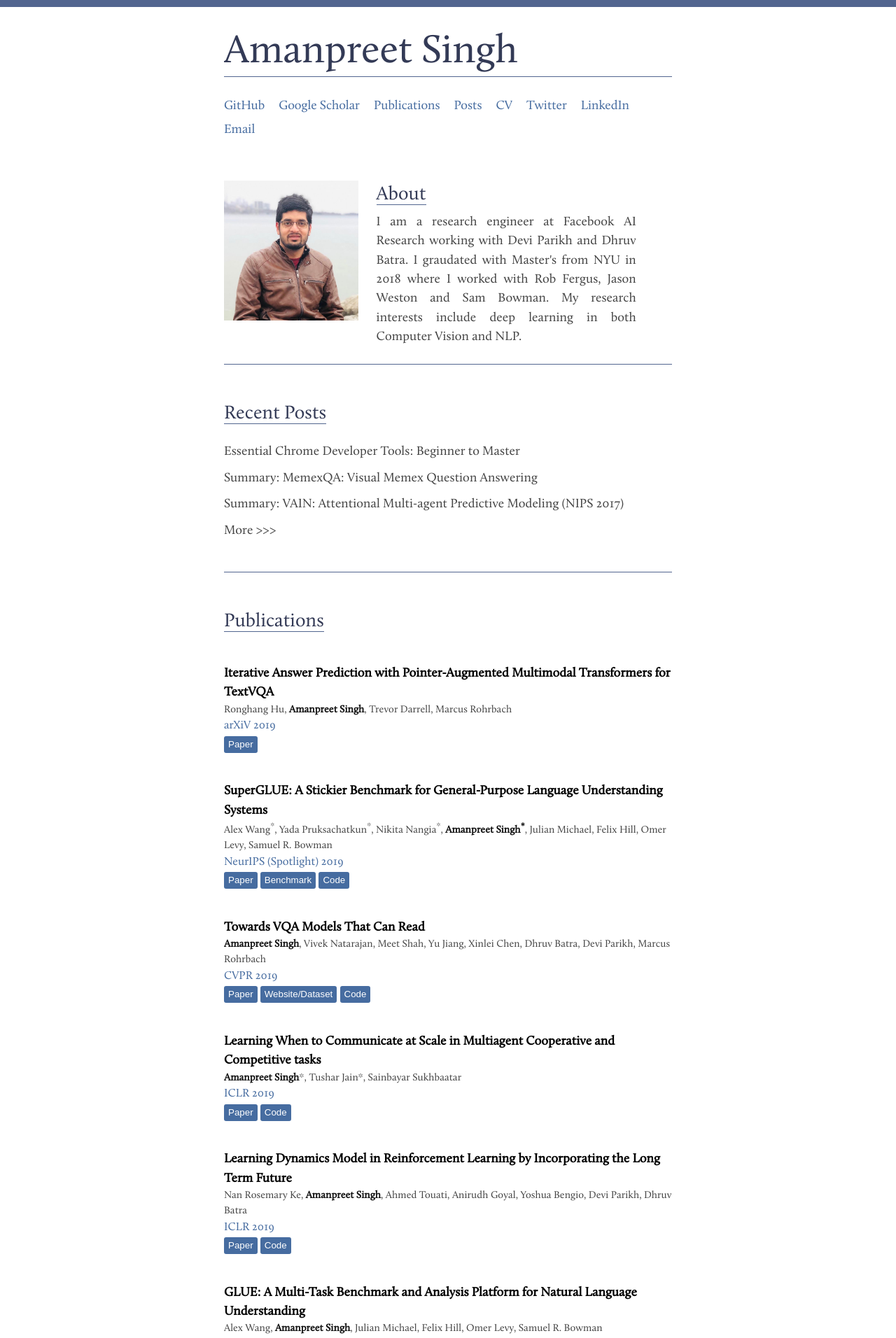
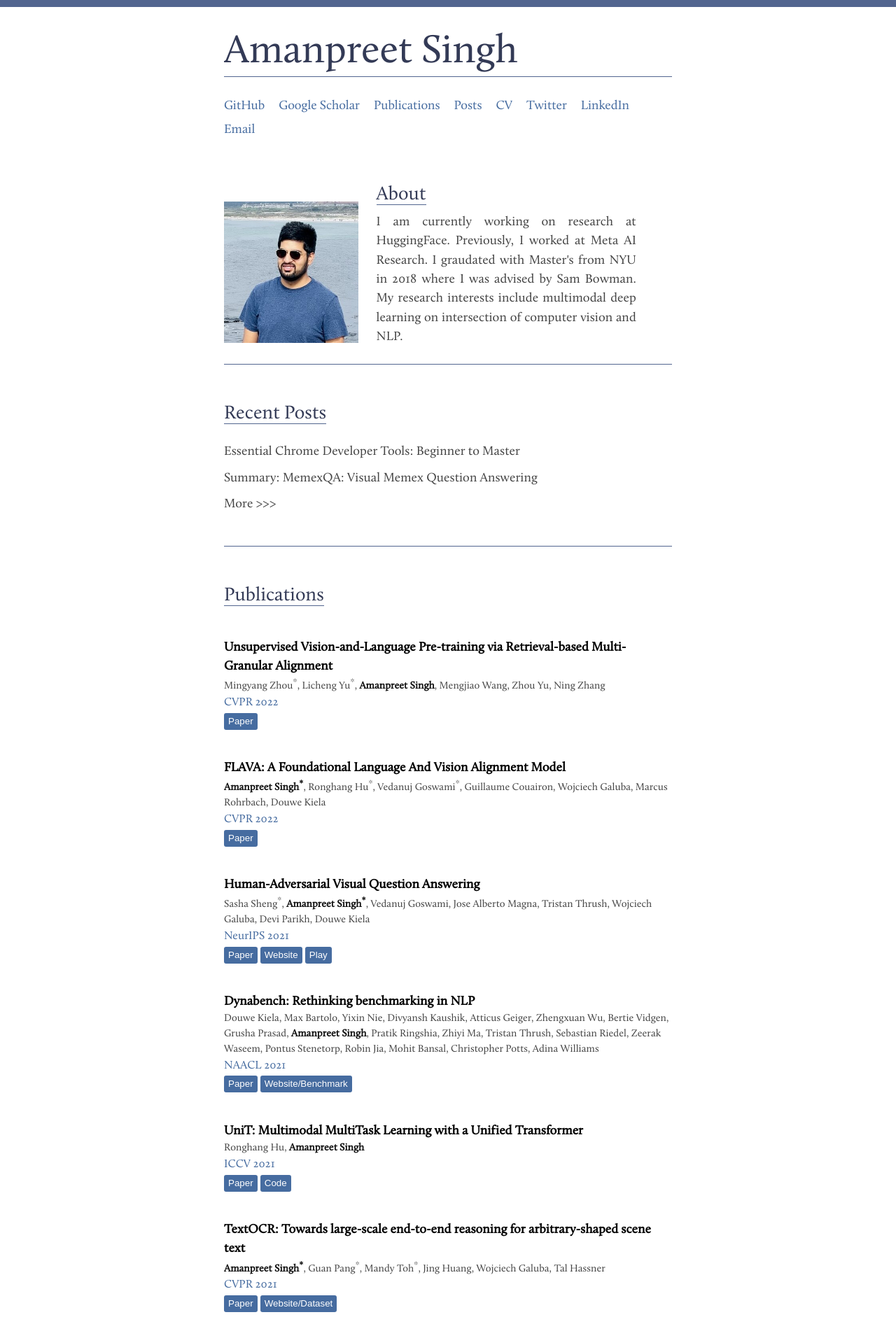
Before and after one commit to apsdehal/apsdehal.github.io, a Jekyll site: the page built from index.md, in a window 1280 px wide. Shown: the top 1912 px of the page at 70% size. Built offline with Jekyll 4.4.1, drawn with Linux system fonts in a browser that asks for light colours; nearby versions of some CDN libraries; some of the changed text lies outside the part shown.

Commit message:
Update latest CV and intro

```diff
--- a/_data/publications.yml
+++ b/_data/publications.yml
@@ -1,11 +1,106 @@
+- title: "Unsupervised Vision-and-Language Pre-training via Retrieval-based Multi-Granular Alignment"
+  authors: Mingyang Zhou<sup>*</sup>, Licheng Yu<sup>*</sup>, <b>Amanpreet Singh</b>, Mengjiao Wang, Zhou Yu, Ning Zhang
+  venue: CVPR
+  year: 2022
+  links:
+    - title: Paper
+      url: https://arxiv.org/abs/2203.00242
+- title: "FLAVA: A Foundational Language And Vision Alignment Model"
+  authors: <b>Amanpreet Singh<sup>*</sup></b>, Ronghang Hu<sup>*</sup>, Vedanuj Goswami<sup>*</sup>, Guillaume Couairon, Wojciech Galuba, Marcus Rohrbach, Douwe Kiela
+  venue: CVPR
+  year: 2022
+  links:
+    - title: Paper
+      url: https://arxiv.org/abs/2112.04482
+- title: "Human-Adversarial Visual Question Answering"
+  authors: Sasha Sheng<sup>*</sup>, <b>Amanpreet Singh<sup>*</sup></b>, Vedanuj Goswami, Jose Alberto Magna, Tristan Thrush, Wojciech Galuba, Devi Parikh, Douwe Kiela
+  venue: NeurIPS
+  year: 2021
+  links:
+    - title: Paper
+      url: https://arxiv.org/abs/2106.02280
+    - title: Website
+      url: https://adversarialvqa.org/
+    - title: Play
+      url: https://dynabench.org/tasks/vqa
+- title: "Dynabench: Rethinking benchmarking in NLP"
+  authors: Douwe Kiela, Max Bartolo, Yixin Nie, Divyansh Kaushik, Atticus Geiger, Zhengxuan Wu,
+    Bertie Vidgen, Grusha Prasad, <b>Amanpreet Singh</b>, Pratik Ringshia, Zhiyi Ma, Tristan Thrush, Sebastian Riedel,
+    Zeerak Waseem, Pontus Stenetorp, Robin Jia, Mohit Bansal, Christopher Potts, Adina Williams
+  venue: NAACL
+  year: 2021
+  links:
+    - title: Paper
+      url: https://arxiv.org/abs/2104.14337
+    - title: Website/Benchmark
+      url: https://dynabench.org
+- title: "UniT: Multimodal MultiTask Learning with a Unified Transformer"
+  authors: Ronghang Hu, <b>Amanpreet Singh</b>
+  venue: ICCV
+  year: 2021
+  links:
+    - title: Paper
+      url: https://arxiv.org/abs/2102.10772
+    - title: Code
+      url: https://ronghanghu.com/unit/
+- title: "TextOCR: Towards large-scale end-to-end reasoning for arbitrary-shaped scene text"
+  authors: <b>Amanpreet Singh<sup>*</sup></b>, Guan Pang<sup>*</sup>, Mandy Toh<sup>*</sup>, Jing Huang, Wojciech Galuba, Tal Hassner
+  venue: CVPR
+  year: 2021
+  links:
+    - title: Paper
+      url: https://arxiv.org/abs/2105.05486
+    - title: Website/Dataset
+      url: https://textvqa.org/textcaps
+- title: "Seeing the un-scene: Learning amodal semantic maps for room navigation"
+  authors: Medhini Narasimhan, Erik Wijmans, Xinlei Chen, Trevor Darrell, Dhruv Batra, Devi Parikh, <b>Amanpreet Singh</b>
+  venue: ECCV
+  year: 2020
+  links:
+    - title: Paper
+      url: https://arxiv.org/abs/2007.09841
+- title: "TextCaps: A dataset for image captioning with reading comprehension"
+  authors: Oleksii Sidorov, Ronghang Hu, Marcus Rohrbach, <b>Amanpreet Singh</b>
+  venue: ECCV
+  year: 2020
+  links:
+    - title: Paper
+      url: https://arxiv.org/abs/2003.12462
+    - title: Website/Dataset
+      url: https://textvqa.org/textcaps
+    - title: Code
+      url: https://github.com/facebookresearch/mmf/tree/main/projects/m4c_captioner
+- title: "Are we pretraining it right? Digging deeper into visio-linguistic pretraining"
+  authors: <b>Amanpreet Singh<sup>*</sup></b>, Vedanuj Goswami<sup>*</sup>, Devi Parikh
+  venue: arXiv
+  year: 2020
+  links:
+    - title: Paper
+      url: https://arxiv.org/abs/2004.08744
+    - title: Code
+      url: https://github.com/facebookresearch/mmf/tree/main/projects/pretrain_vl_right
+- title: "The Hateful Memes Challenge: Detecting Hate Speech in Multimodal Memes"
+  authors: Douwe Kiela, Hamed Firooz, Aravind Mohan, Vedanuj Goswami, <b>Amanpreet Singh</b>, Pratik Ringshia, Davide Testuggine
+  venue: NeurIPS
+  year: 2020
+  links:
+    - title: Paper
+      url: https://arxiv.org/abs/2005.04790
+    - title: Website
+      url: https://hatefulmemeschallenge.com/
+    - title: Code
+      url: https://github.com/facebookresearch/mmf/tree/main/projects/hateful_memes
 - title: "Iterative Answer Prediction with Pointer-Augmented Multimodal Transformers for TextVQA"
   authors: Ronghang Hu, <b>Amanpreet Singh</b>, Trevor Darrell, Marcus Rohrbach
-  venue: arXiV
-  year: 2019
+  venue: CVPR
+  year: 2020
   links:
     - title: Paper
       url: https://arxiv.org/abs/1911.06258
-  thumbnail:
+    - title: Website
+      url: https://ronghanghu.com/m4c/
+    - title: Code
+      url: https://mmf.sh/docs/projects/m4c/
 - title: "SuperGLUE: A Stickier Benchmark for General-Purpose Language Understanding Systems"
   authors: Alex Wang<sup>*</sup>, Yada Pruksachatkun<sup>*</sup>, Nikita Nangia<sup>*</sup>, <b>Amanpreet Singh<sup>*</sup></b>, Julian Michael, Felix Hill, Omer Levy, Samuel R. Bowman
   venue: NeurIPS (Spotlight)
@@ -17,7 +112,6 @@
       url: https://super.gluebenchmark.com
     - title: Code
       url: https://github.com/nyu-mll/jiant
-  thumbnail:
 - title: Towards VQA Models That Can Read
   authors: <b>Amanpreet Singh</b>, Vivek Natarajan, Meet Shah, Yu Jiang, Xinlei Chen, Dhruv Batra, Devi Parikh, Marcus Rohrbach
   venue: CVPR
@@ -58,13 +152,13 @@
       url: https://gluebenchmark.com
     - title: Code
       url: https://github.com/nyu-mll/GLUE-Baselines
-- title: "Pythia: A platform for vision & language research"
-  authors: <b>Amanpreet Singh</b>, Vivek Natarajan, Yu Jiang, Xinlei Chen, Meet Shah, Marcus Rohrbach, Dhruv Batra, Devi Parikh
+- title: "MMF: A multimodal framework for vision & language research"
+  authors: <b>Amanpreet Singh</b>, Vedanuj Goswami, Vivek Natarajan, Yu Jiang, Xinlei Chen, Meet Shah, Marcus Rohrbach, Dhruv Batra, Devi Parikh
   venue: SysML Workshop, NeurIPS
   year: 2019
   links:
     - title: Code
-      url: https://github.com/facebookresearch/pythia
+      url: https://github.com/facebookresearch/mmf
 - title: "Neural Network Acceptability Judgments"
   authors: Alex Warstadt, <b>Amanpreet Singh</b>, Samuel R. Bowman
   venue: TACL, EMNLP (Oral) - 2019
--- a/_includes/info
+++ b/_includes/info
@@ -18,7 +18,7 @@
             <span><a href="blog">Posts</a></span>
         </div>
         <div>
-            <span><a href="resume.pdf">CV</a></span>
+            <span><a href="CV.pdf">CV</a></span>
         </div>
         <div>
             <span><a href="//twitter.com/apsdehal">Twitter</a></span>
--- a/_includes/intro
+++ b/_includes/intro
@@ -6,9 +6,9 @@
         <div class="about">
             <div class="section-heading bigger"><span>about</span></div>
             <div>
-                <p>I am a research engineer at Facebook AI Research working with Devi Parikh and Dhruv Batra.
-                I graudated with Master's from NYU in 2018 where I worked with Rob Fergus, Jason Weston and Sam Bowman.
-                My research interests include deep learning in both Computer Vision and NLP.</p>
+                <p>I am currently working on research at HuggingFace. Previously, I worked at Meta AI Research.
+                I graudated with Master's from NYU in 2018 where I was advised by Sam Bowman.
+                My research interests include multimodal deep learning on intersection of computer vision and NLP.</p>
             </div>
         </div>
 
--- a/_includes/posts
+++ b/_includes/posts
@@ -1,7 +1,7 @@
 <div class="posts">
     <div class="section-heading bigger"><span>recent posts</span></div>
     <div class="posts-list">
-        {% for post in site.posts limit: 3 %}
+        {% for post in site.posts limit: 2 %}
         <a class="post-item" href="{{ post.url }}">{{ post.title }}</a>
         {% endfor %}
         <a class="post-item" href="blog">More >>></a>
--- a/assets/css/style.css
+++ b/assets/css/style.css
@@ -408,7 +408,7 @@ hr {
 
 .pic {
 	display: block;
-	margin-top: 25px;
+	margin-top: 55px;
 }
 
 @keyframes fadein {
--- a/robots.txt
+++ b/robots.txt
@@ -1,2 +1,3 @@
 User-agent: *
 Disallow: /resume.pdf
+Disallow: /CV.pdf
```
Also changed, not shown: _data/news.yml (deleted), assets/img/pic.jpeg, 1 other file.
